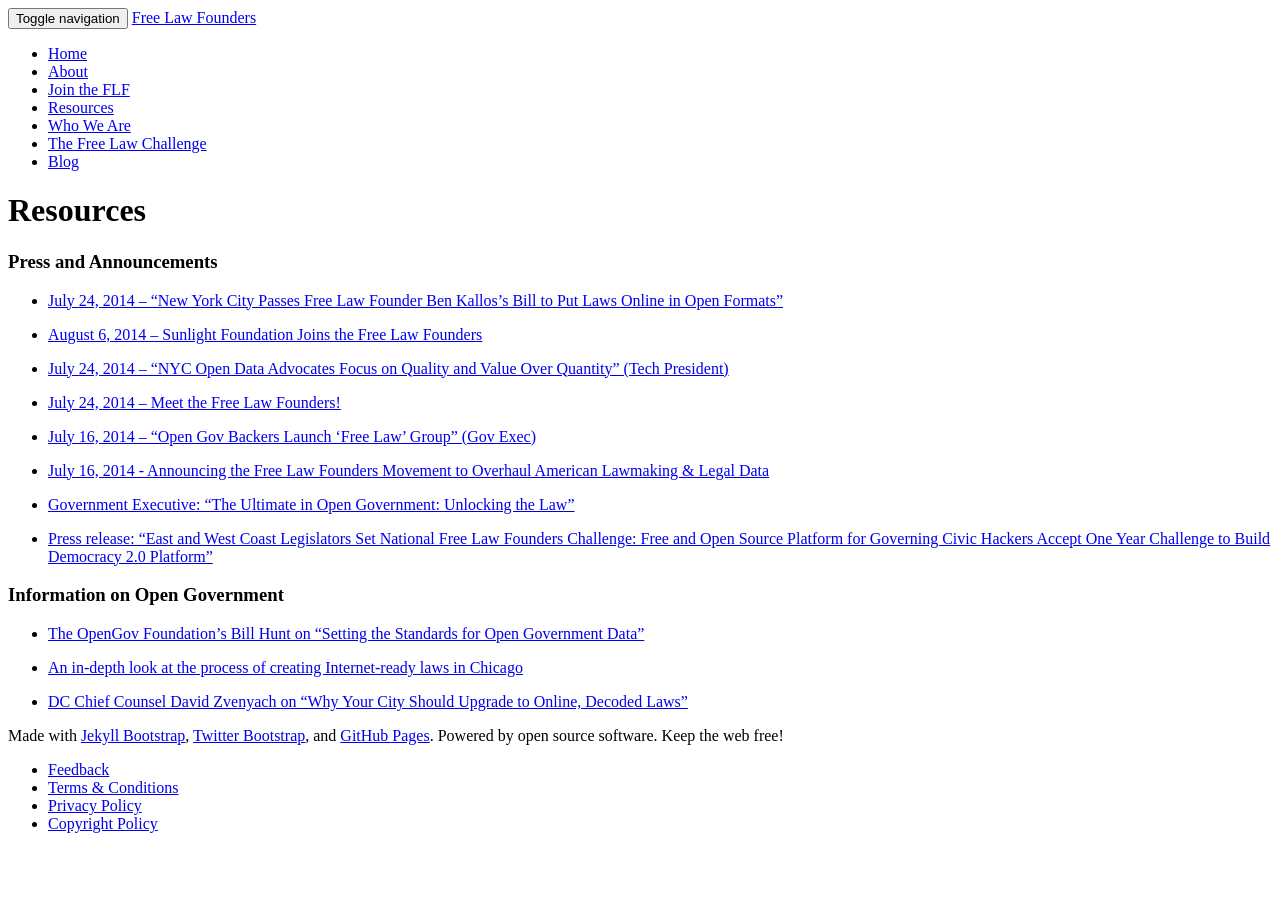
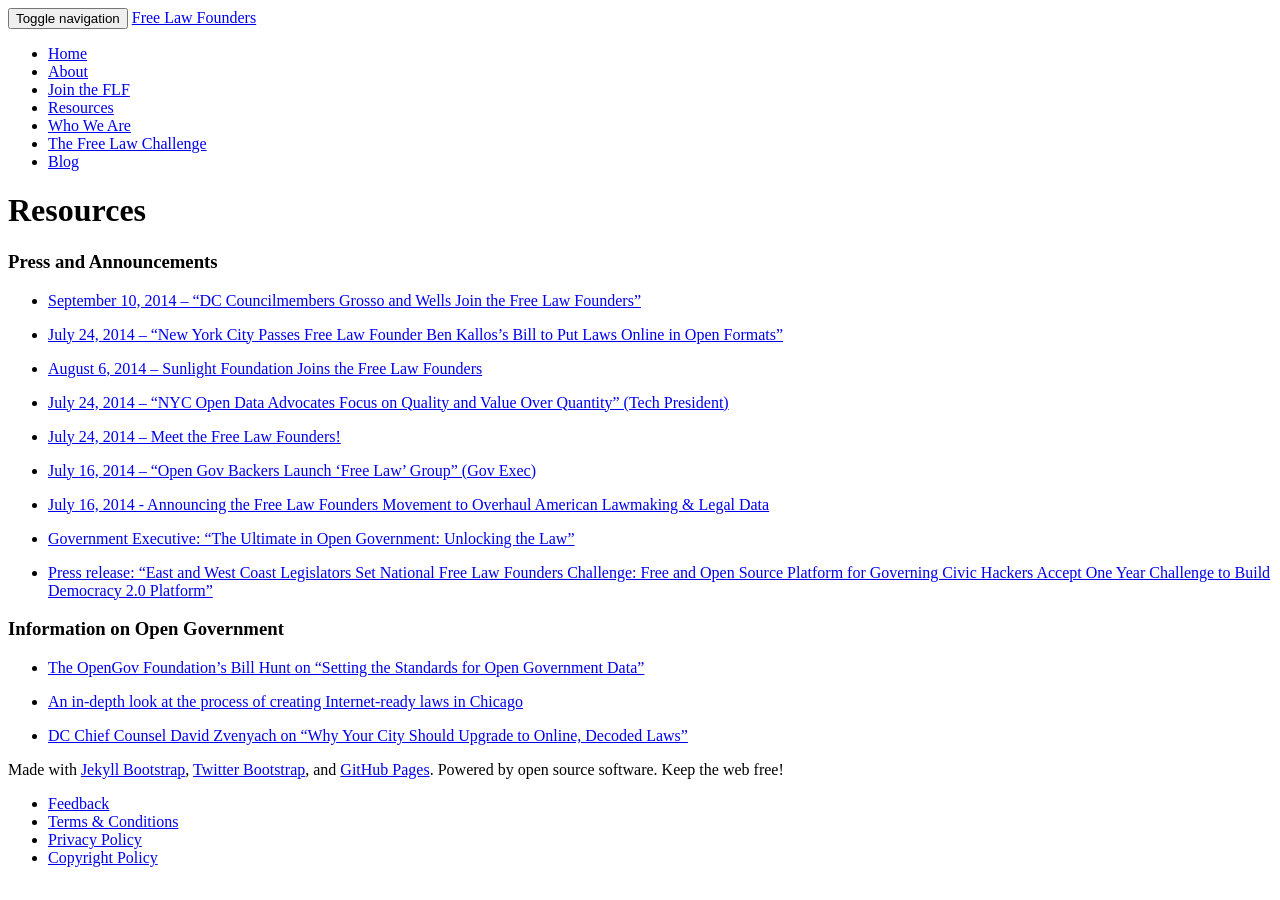
Before and after one commit to opengovfoundation/free-law-founders-site, a Jekyll site: the page built from resources.md, in a window 1280 px wide. Built offline with Jekyll 4.4.1, drawn with Linux system fonts in a browser that asks for light colours; nearby versions of some CDN libraries.

Commit message:
Update resources.md

```diff
--- a/resources.md
+++ b/resources.md
@@ -6,6 +6,8 @@ permalink: "resources/"
 {% include JB/setup %}
 
 ### Press and Announcements
+
+* [September 10, 2014 -- "DC Councilmembers Grosso and Wells Join the Free Law Founders"](http://www.opengovfoundation.org/d-c-council-members-grosso-wells-join-the-free-law-founders/)
 
 * [July 24, 2014 -- "New York City Passes Free Law Founder Ben Kallos's Bill to Put Laws Online in Open Formats"](http://www.benkallos.com/press-release/government-upgrade-nyc-council-passes-legislation-put-law-online-and-expand-city-recor)
 
```
